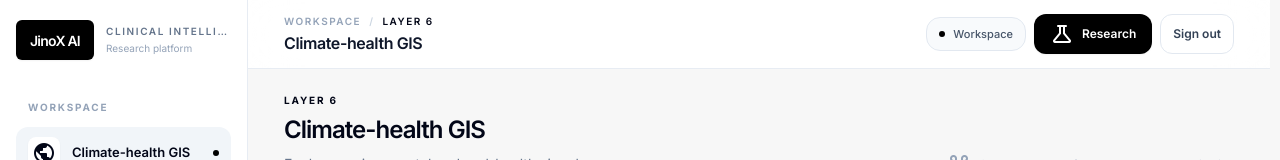
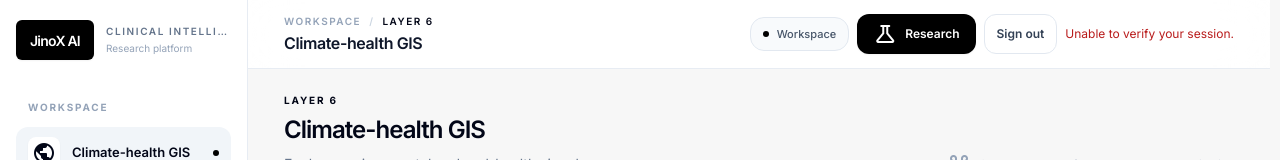
Before and after one commit to eltonarunga/jinox-v1.0, a Next.js app: page / in a window 1280 px wide. Shown: the top 160 px of the page. Built offline with nearby package versions, Linux system fonts and the light colour scheme; no server answers.

Commit message:
Make session errors visible to the user

```diff
--- a/components/AuthControls.tsx
+++ b/components/AuthControls.tsx
@@ -55,7 +55,7 @@ export function AuthControls() {
       >
         {signingOut ? "Signing out…" : "Sign out"}
       </button>
-      {error ? <span role="alert" className="sr-only">{error}</span> : null}
+      {error ? <span role="alert" className="max-w-[220px] text-xs text-red-700">{error}</span> : null}
     </div>
   );
 }
```
